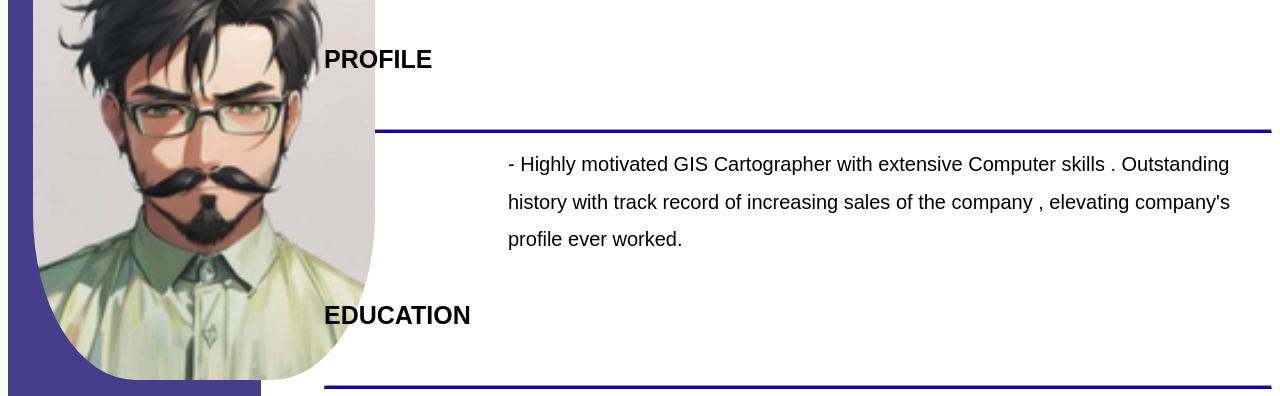
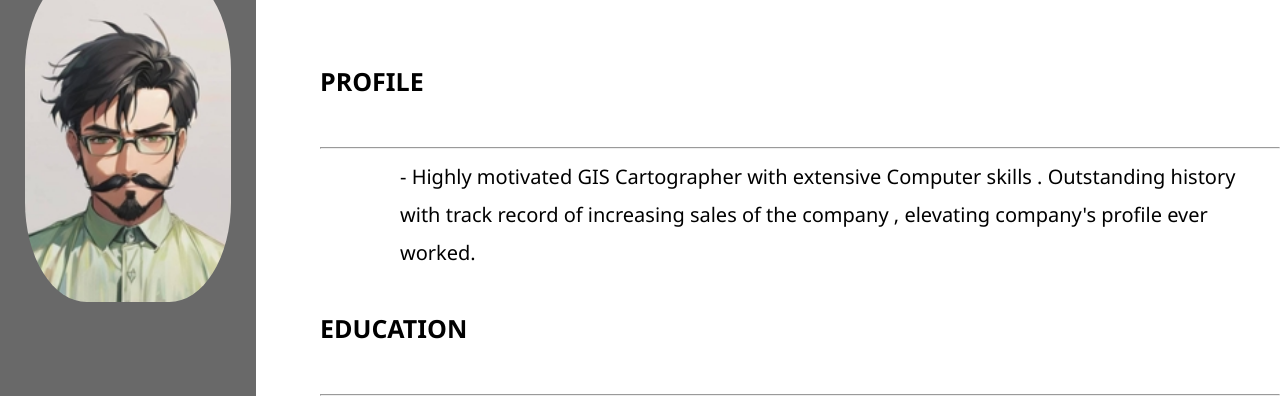
Before and after one commit to prateekk13/prateekk13.github.io, a plain HTML site: page index.html in a window 1280 px wide. Shown: the part 205-601 px from the top of the page. Drawn offline with Linux system fonts and the light colour scheme.

Commit message:
Update index.html

```diff
--- a/index.html
+++ b/index.html
@@ -8,7 +8,7 @@
   <meta name="viewport" content="width=device-width, initial-scale=1.0">
 
   <title> PRATEEK </title>
-  <link rel="stylesheet" href="pk1.css">
+  <link rel="stylesheet" href="pk.css">
 
 </head>
 <body>
```
